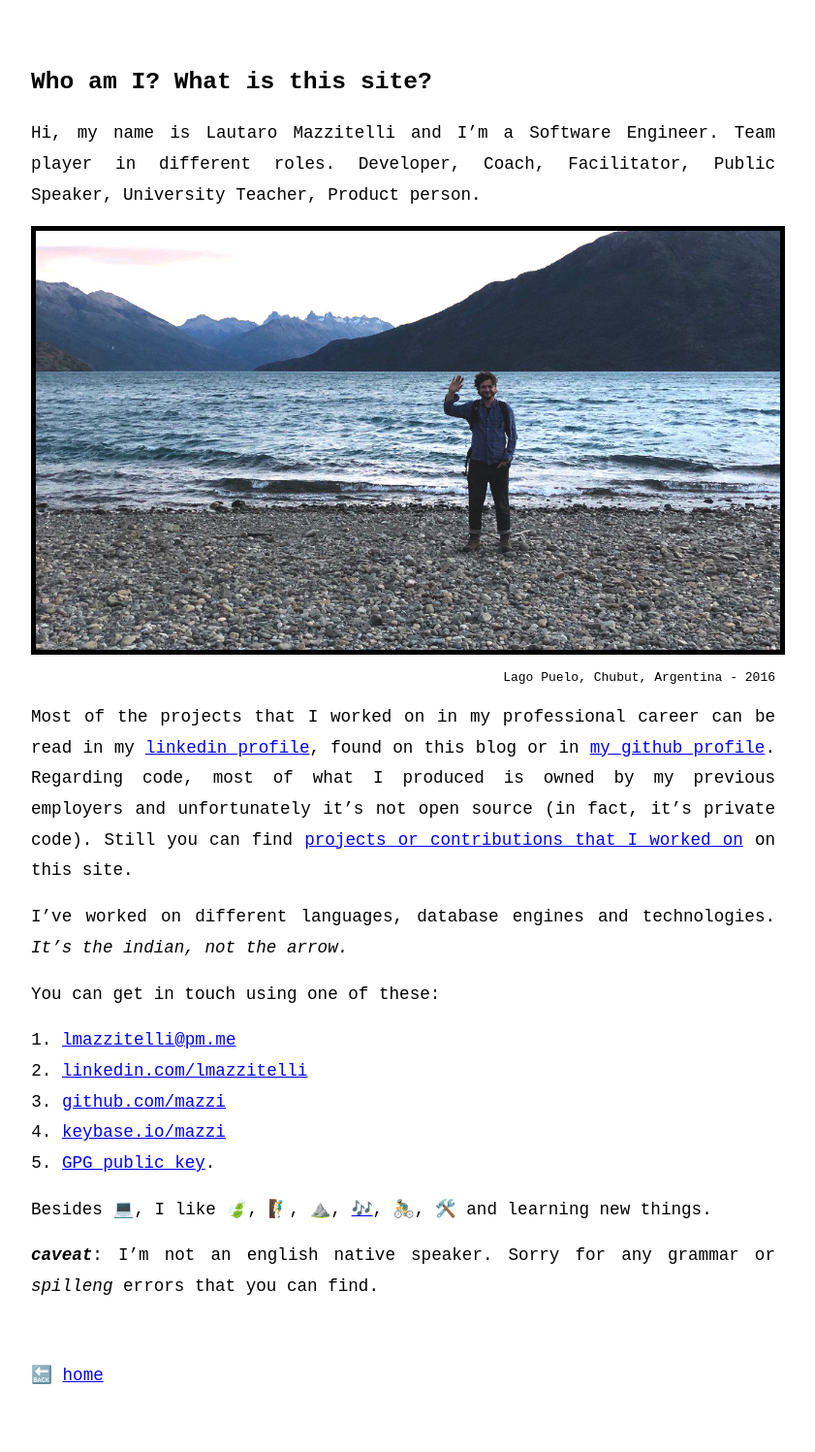
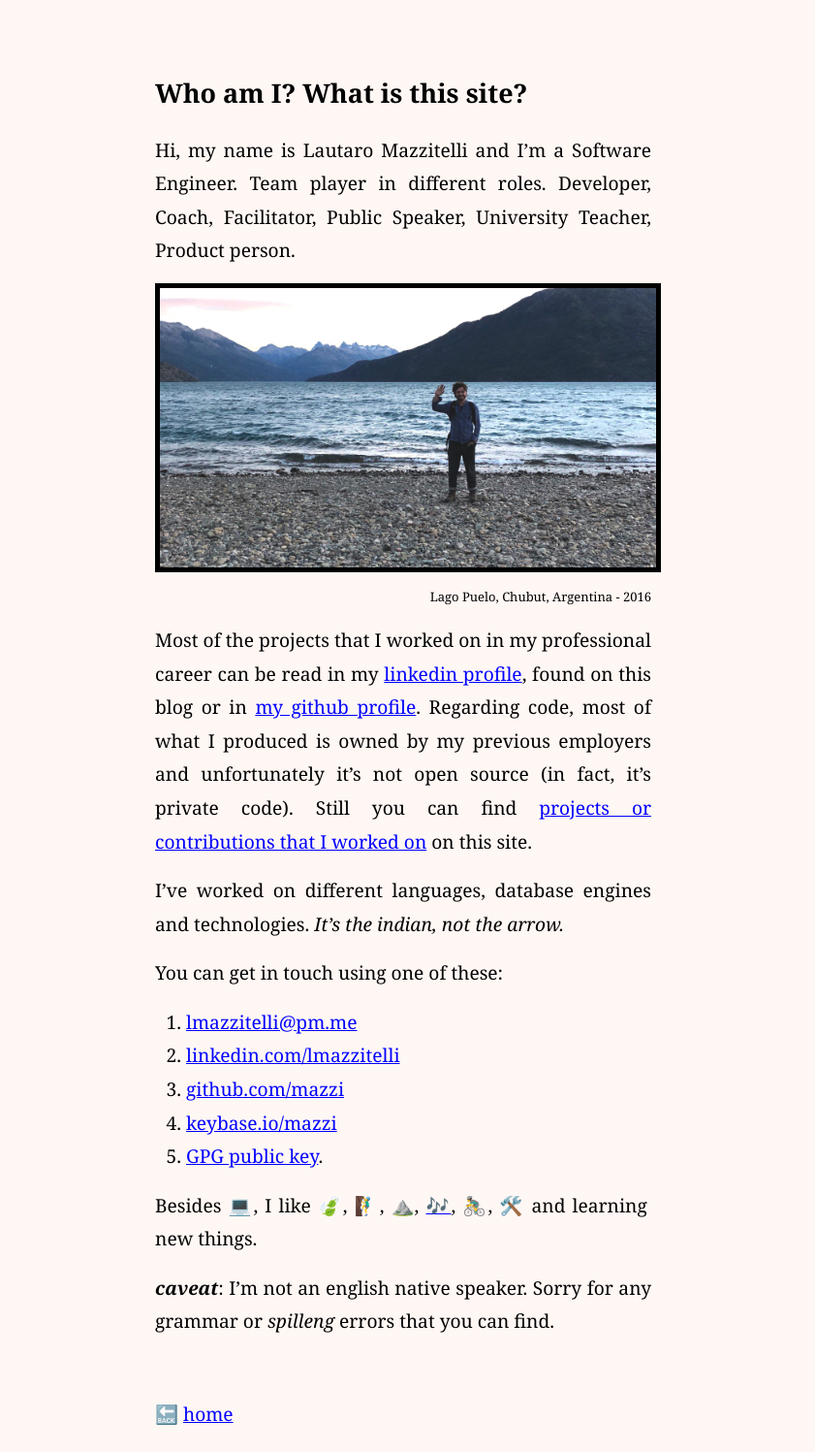
Before and after one commit to mazzi/mazzi.github.com, a Jekyll site: the page built from about.md, in a window 1280 px wide. Shown: the whole page at 97% size, without its empty margins (224-1065 px from the left). Built offline with Jekyll 4.4.1, drawn with Linux system fonts in a browser that asks for light colours; before the commit the page ends 1466 px from its top, so only the background shows below that.

Commit message:
feat: styling font color and paddings

```diff
--- a/styles/screen.css
+++ b/styles/screen.css
@@ -4,7 +4,7 @@
 }
 
 body {
-    background-color: white;
+    background-color: rgb(255,247,244);
 	color: black;
     font-family: "IBM Plex Mono", monospace;
 }
@@ -26,17 +26,15 @@ div#menu {
     margin: 0px;
 }
 
+@media only screen and (max-width: 1000px) {
+    div#menu {
+        padding-top: 10%;
+    }
+}
+
 div#menu ul {
     list-style: none;
 }
-
-/* div#menu li {
-    transform: rotate(-10deg);
-    -webkit-transform: rotate(-10deg);
-    -moz-transform: rotate(-10deg);
-    -ms-transform: rotate(-10deg);
-    -o-transform: rotate(-10deg);
-} */
 
 div#menu a {
     text-decoration: none;
@@ -53,18 +51,20 @@ div#menu p {
     font-weight: normal;
 }
 
-div#visits {
-	font-size: xx-small;
-	color: lightgray;
-	text-align: right;
-}
 
 /******* Main ******/
 div#main {
-	padding: 0 20% 0 20%;
+    padding: 0 30% 0 30%;
 	margin: auto;
-	max-width: 75ch;
-	font-size: 1.1em;
+	font-size: larger;
+    font-family: Editor, ui-serif, Georgia, Cambria, Times New Roman, Times, serif;
+}
+
+@media only screen and (max-width: 1000px) {
+    div#main {
+        padding: 0 10% 0 10%;
+        font-size: xx-large;
+    }
 }
 
 div#content {
```
